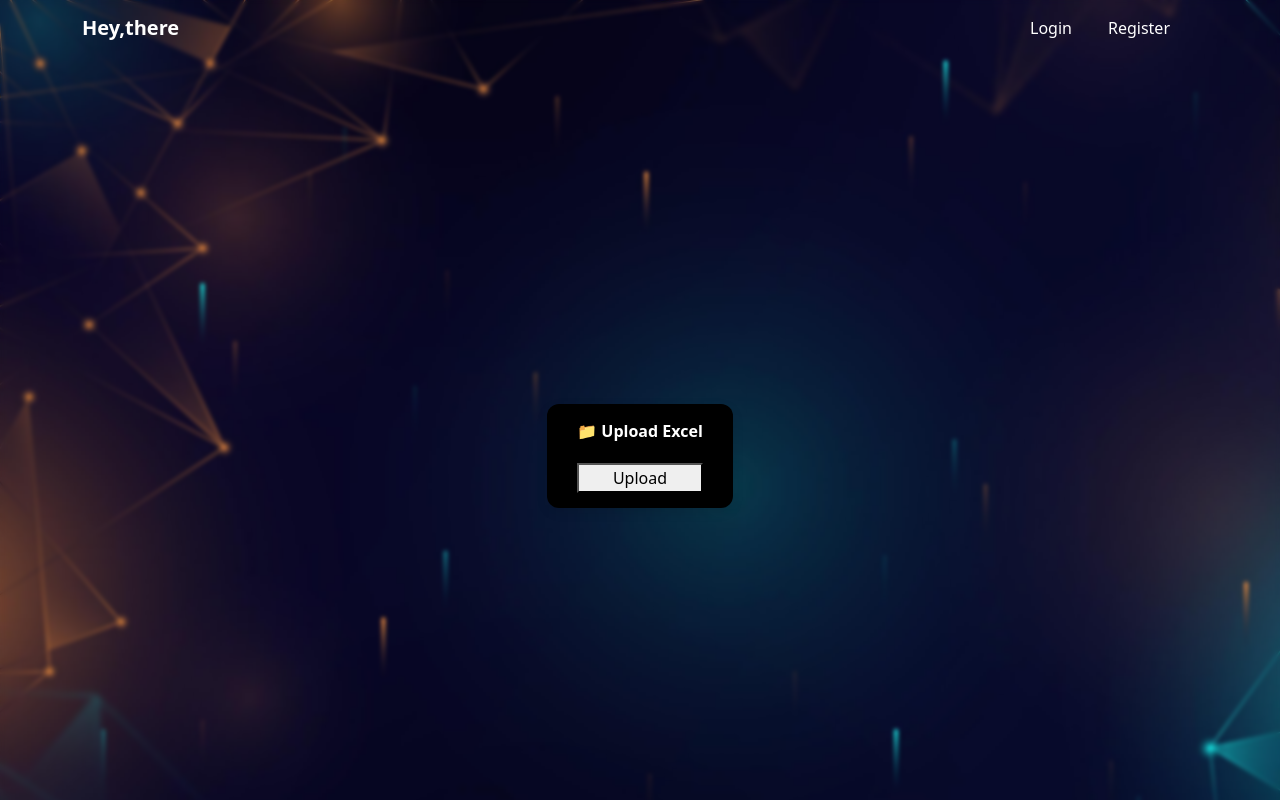
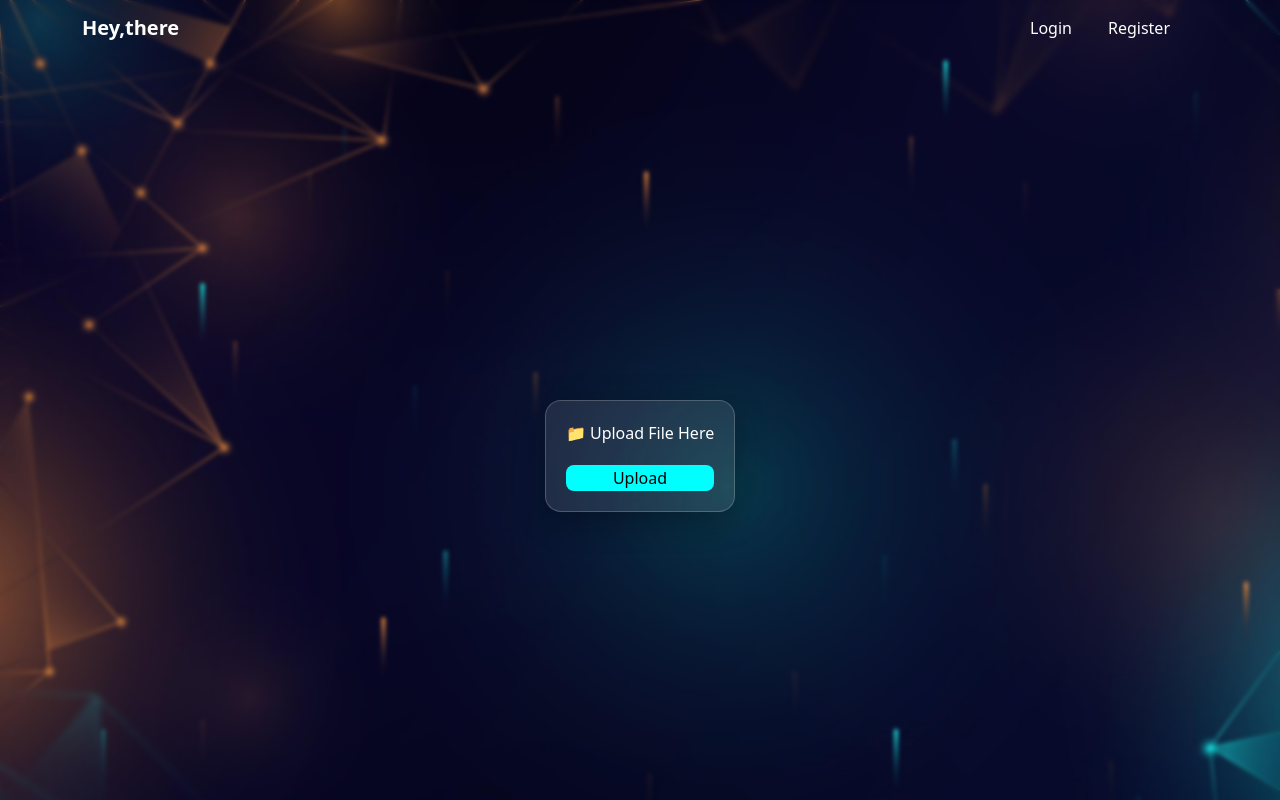
Before and after one commit to PriyanshuDeveloper26/client, a React (Create React App) app: page /dashboard in a window 1280 px wide. Shown: the top 800 px of the page. Built offline with nearby package versions, Linux system fonts and the light colour scheme.

Commit message:
changes bugs and some ui

```diff
--- a/package.json
+++ b/package.json
@@ -16,12 +16,15 @@
     "express": "^5.1.0",
     "jsonwebtoken": "^9.0.2",
     "mongoose": "^8.15.1",
+    "motion": "^12.15.0",
     "nodemailer": "^7.0.3",
     "react": "^19.1.0",
     "react-bootstrap": "^2.10.10",
     "react-dom": "^19.1.0",
     "react-router-dom": "^7.6.0",
     "react-scripts": "5.0.1",
+    "react-spinners": "^0.17.0",
+    "react-toastify": "^11.0.5",
     "web-vitals": "^2.1.4"
   },
   "scripts": {
--- a/src/App.js
+++ b/src/App.js
@@ -6,6 +6,7 @@ import Dashboard from "./pages/dashboard/Dashboard";
 import Footer from "./pages/components/footer/Footer";
 import ForgotPassword from "./pages/components/forgot-password/Forgot_password";
 import ResetPassword from "./pages/components/forgot-password/reset-password/Reset_password";
+import AdminDashboard from "./pages/admin-dashboard/AdminDashboard";
 function App() {
   return (
     <>
@@ -16,6 +17,7 @@ function App() {
         <Route path="/dashboard" element={<Dashboard></Dashboard>}></Route>
         <Route path="/forgot-password" element={<ForgotPassword></ForgotPassword>}></Route>
         <Route path="/reset-password" element={<ResetPassword></ResetPassword>}></Route>
+        <Route path="/admin-dashboard" element={<AdminDashboard></AdminDashboard>}></Route>
       </Routes>
       <Footer></Footer>
     </>
--- /dev/null
+++ b/src/pages/admin-dashboard/AdminDashboard.js
@@ -0,0 +1,11 @@
+import React from "react";
+
+const AdminDashboard = () => {
+    return (
+        <div>
+            <h1>Admin Dashboard</h1>
+        </div>
+    );
+};
+
+export default AdminDashboard;
--- a/src/pages/auth/login/Login.css
+++ b/src/pages/auth/login/Login.css
@@ -65,7 +65,9 @@
 }
 
 .center-form Form .btn:hover {
-  box-shadow: 0 2px 4px 4px #040330;
+  /* box-shadow: 0 2px 4px 4px #040330; */
+   background-color: #040330;
+  box-shadow: 0 2px 4px 4px rgba(255, 255, 255, 0.5);
 }
 
 .login-actions {
--- a/src/pages/auth/login/Login.js
+++ b/src/pages/auth/login/Login.js
@@ -6,6 +6,8 @@ import { useState } from "react";
 
 const Login = () => {
   const navigate = useNavigate();
+
+  const [isLoading, setIsLoading] = useState(false);
 
   const [formData, setFormData] = useState({
     email: "",
@@ -58,6 +60,7 @@ const Login = () => {
     // setError("");
 
     try {
+      setIsLoading(true);
       const response = await fetch("http://localhost:5000/auth/login", {
         method: "POST",
         headers: {
@@ -72,6 +75,7 @@ const Login = () => {
     } catch (error) {
       console.error(error);
     } finally {
+      setIsLoading(false);
       setFormData({
         email: "",
         password: "",
@@ -108,8 +112,13 @@ const Login = () => {
         <a href="forgot-password" className="forgot-link">Forgot Password?</a>
         </div>
         <br />
-        <Button type="submit" variant="dark" className="w-100">
-          Login
+        <Button
+          type="submit"
+          variant="dark"
+          className="w-100"
+          disabled={isLoading}
+        >
+          {isLoading ? "Logging in..." : "Login"}
         </Button>
       </Form>
     </div>
--- a/src/pages/auth/signup/Signup.css
+++ b/src/pages/auth/signup/Signup.css
@@ -55,6 +55,7 @@
 
 .center-form Form .btn:hover {
   background-color: #040330;
+  box-shadow: 0 2px 4px 4px rgba(255, 255, 255, 0.5);
 }
 
 /* .center-form Form:hover {
--- a/src/pages/auth/signup/Signup.js
+++ b/src/pages/auth/signup/Signup.js
@@ -5,6 +5,8 @@ import { useNavigate } from "react-router-dom";
 
 const Signup = () => {
   const navigate = useNavigate();
+
+  const [isLoading, setIsLoading] = useState(false);
 
   const [formData, setFormData] = useState({
     email: "",
@@ -62,6 +64,7 @@ const Signup = () => {
     // setError("");
 
     try {
+      setIsLoading(true);
       const response = await fetch("http://localhost:5000/user/register", {
         method: "POST",
         headers: {
@@ -76,6 +79,8 @@ const Signup = () => {
       navigate("/login");
     } catch (error) {
       console.error(error);
+    } finally {
+      setIsLoading(false);
     }
   };
 
@@ -117,8 +122,13 @@ const Signup = () => {
           />
         </Form.Group>
 
-        <Button type="submit" variant="dark" className="w-100">
-          Signup
+        <Button
+          type="submit"
+          variant="dark"
+          className="w-100"
+          disabled={isLoading}
+        >
+          {isLoading ? "Signing up..." : "Signup"}
         </Button>
       </Form>
     </div>
--- a/src/pages/components/forgot-password/Forgot_password.css
+++ b/src/pages/components/forgot-password/Forgot_password.css
@@ -33,17 +33,18 @@
 
   .forgot-password-container button {
     padding: 12px;
-    background-color: #00bfa6;
+    background-color: darkcyan;
     color: white;
     border: none;
     border-radius: 6px;
     font-weight: bold;
     cursor: pointer;
-    transition: background-color 0.3s ease;
+    /* transition: background-color 0.3s ease; */
   }
 
   .forgot-password-container button:hover {
-    background-color: #009e8a;
+    background-color: #040330;
+    box-shadow: 0 2px 4px 4px rgba(255, 255, 255, 0.5);
   }
 
   .forgot-password-container p {
--- a/src/pages/components/forgot-password/Forgot_password.js
+++ b/src/pages/components/forgot-password/Forgot_password.js
@@ -1,5 +1,6 @@
 // import React, { useState } from 'react';
 import "./Forgot_password.css";
+import { motion } from "framer-motion";
 
 const ForgotPassword = () => {
 //   const [email, setEmail] = useState('');
@@ -36,9 +37,17 @@ const ForgotPassword = () => {
           placeholder="Enter your email"
           required
         />
-        <button type="submit">
+        {/* <button type="submit">
           Send Reset Link
-        </button>
+        </button> */}
+        <motion.button
+          initial={false}
+          animate={{ scale: 1 }}
+          whileTap={{ scale: 0.8 }}
+          onClick={() => {}}
+        >
+          Send Reset Link
+        </motion.button>
       </form>
       {/* {message && <p>{message}</p>} */}
     </div>
--- a/src/pages/components/uploads/upload.css
+++ b/src/pages/components/uploads/upload.css
@@ -11,30 +11,47 @@
   align-items: center;
   display: flex;
   width: 100%;
+  border: none;
+  border-radius: 8px;
+  background-color: aqua;
 }
 
 .file-upload button:hover {
-    box-shadow: 0 2px 4px 4px rgba(51, 50, 66, 0.5);
+  box-shadow: 0 2px 4px 4px rgba(255, 255, 255, 0.5);
+  background-color: #040330;
+  color: white;
 }
 
 .upload-label {
-    display: inline-block;
+  /* display: inline-block;
     padding: 15px 30px;
-    background-color: #000000; /* Indigo */
-    color: white;
+    background-color: #000000; Indigo */
+  /* color: white;
     font-size: 16px;
     font-weight: 600;
     border-radius: 12px;
     cursor: pointer;
     transition: background-color 0.3s ease;
-    box-shadow: 0 4px 12px rgba(0, 0, 0, 0.1);
+    box-shadow: 0 4px 12px rgba(0, 0, 0, 0.1); */
+  width: 100%;
+  max-width: 400px;
+  padding: 20px;
+  background: rgba(255, 255, 255, 0.1); /* semi-transparent white */
+  border-radius: 16px;
+  padding: 20px;
+  backdrop-filter: blur(6px);
+  -webkit-backdrop-filter: blur(6px);
+  box-shadow: 0 8px 32px rgba(0, 0, 0, 0.3);
+  border: 1px solid rgba(255, 255, 255, 0.2);
+  color: white;
+  text-align: center;
+  justify-content: center;
+  align-items: center;
 }
 
-  .upload-label:hover {
+/* .upload-label:hover {
     box-shadow: 0 2px 4px 4px rgba(200, 200, 201, 0.5);
-  }
-
-
+  } */
 
 .upload-label input[type="file"] {
   display: none;
--- a/src/pages/components/uploads/upload.js
+++ b/src/pages/components/uploads/upload.js
@@ -1,16 +1,20 @@
 import React, { useState } from "react";
 import "./upload.css";
+import { motion } from "framer-motion";
 
 const UploadExcel = () => {
   const [file, setFile] = useState(null);
-
   const [responseMsg, setResponseMsg] = useState("");
+  const [isLoading, setIsLoading] = useState(false);
 
   const handleFileChange = (e) => {
     const selectedFile = e.target.files[0];
-    const allowedTypes = ["application/vnd.openxmlformats-officedocument.spreadsheetml.sheet", "application/vnd.ms-excel"];
+    const allowedTypes = [
+      "application/vnd.openxmlformats-officedocument.spreadsheetml.sheet",
+      "application/vnd.ms-excel",
+    ];
 
-    if(selectedFile && !allowedTypes.includes(selectedFile.type)){
+    if (selectedFile && !allowedTypes.includes(selectedFile.type)) {
       alert("only .xls and .xlsx files are supported");
       e.target.value = null;
       return;
@@ -21,8 +25,10 @@ const UploadExcel = () => {
   };
 
   const handleUpload = async (e) => {
+    setIsLoading(true);
     if (!file) {
-      setResponseMsg("Please select a file");
+      alert("Please select a file");
+      setIsLoading(false);
       return;
     }
 
@@ -37,20 +43,30 @@ const UploadExcel = () => {
     const result = await res.json();
     setResponseMsg(result.message);
     console.log(result);
+    setIsLoading(false);
   };
   return (
     <div className="file-upload">
       <label htmlFor="file-input" className="upload-label">
-        <span>📁 Upload Excel</span>
+        <span>📁 Upload File Here</span>
         <input
           type="file"
           id="file-input"
           accept=".xls,.xlsx"
           onChange={handleFileChange}
         />
-        <button type="button" onClick={handleUpload}>
+        {/* <button type="button" onClick={handleUpload}>
           Upload
-        </button>
+        </button> */}
+        <motion.button
+          initial={false}
+          animate={{ scale: 1 }}
+          whileTap={{ scale: 0.8 }}
+          onClick={handleUpload}
+          disabled={isLoading}
+        >
+          {isLoading ? "Uploading..." : "Upload"}
+        </motion.button>
       </label>
       {responseMsg && <p>{responseMsg}</p>}
     </div>
```
Also changed, not shown: src/App.css (line endings or trailing spaces), 1 other file (tests, documents, lock files or other folders). Lines whose indentation alone changed are shown as unchanged.
